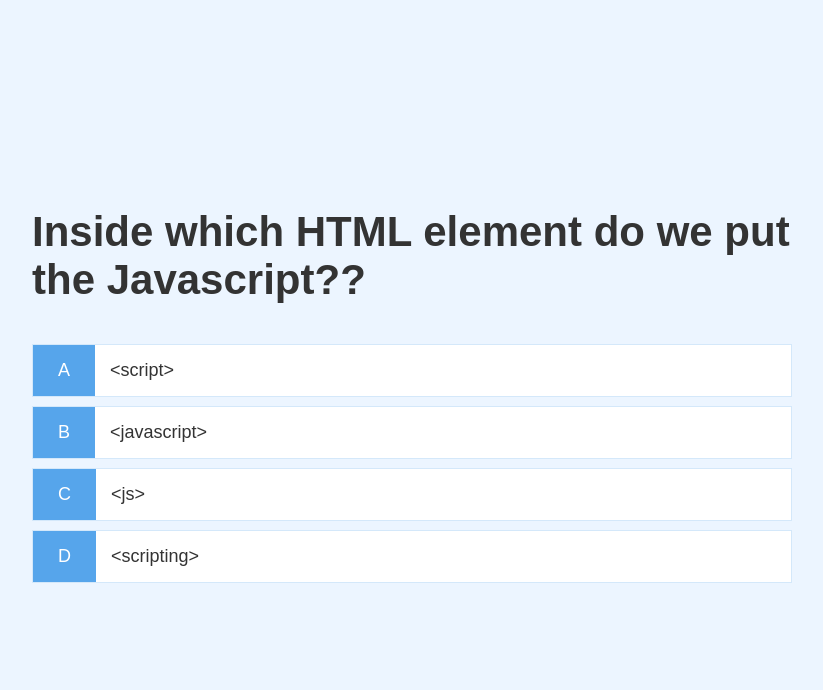
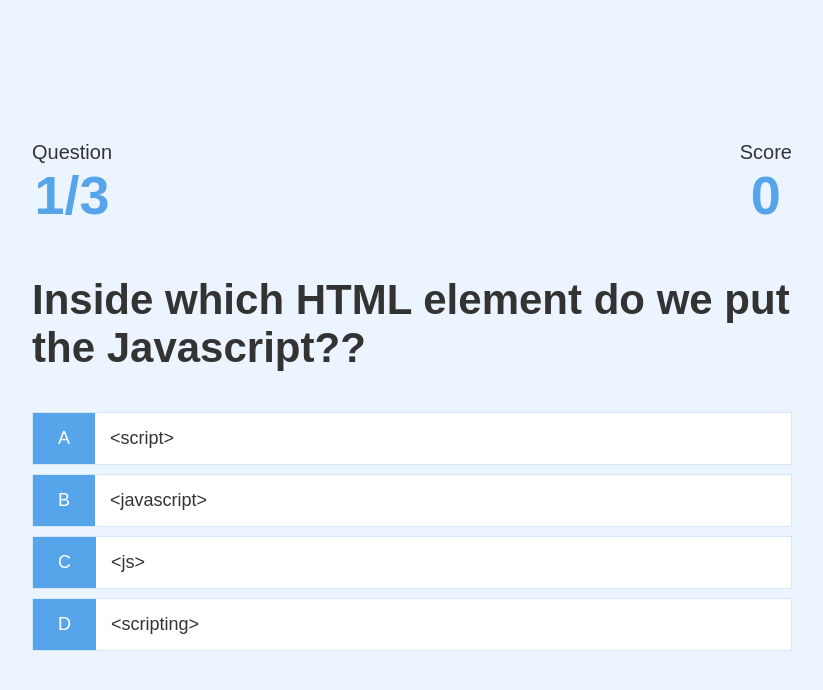
Before and after one commit to ishikadevare/Quiz-App, a plain HTML site: page game.html in a window 1280 px wide. Shown: the whole page, without its empty margins (228-1051 px from the left). Drawn offline with Linux system fonts and the light colour scheme.

Commit message:
more features added

```diff
--- a/game.css
+++ b/game.css
@@ -32,3 +32,19 @@
 .incorrect {
     background-color: #dc3545;
 }
+
+/* HUD */
+
+#hud {
+    display: flex;
+    justify-content: space-between;
+}
+
+.hud-prefix {
+    text-align: center;
+    font-size: 2rem;
+}
+
+.hud-main-text {
+    text-align: center;
+}
--- a/game.html
+++ b/game.html
@@ -11,6 +11,24 @@
 <body>
     <div class="container">
         <div id="game" class="justify-center flex-column">
+            <div id="hud">
+                <div id="hud-item">
+                    <p class="hud-prefix">
+                        Question
+                    </p>
+                    <h1 class="hud-main-text" id="questionCounter">
+
+                    </h1>
+                </div>
+                <div id="hud-item">
+                    <p class="hud-prefix">
+                        Score
+                    </p>
+                    <h1 class="hud-main-text" id="score">
+                        0
+                    </h1>
+                </div>
+            </div>
             <h2 id="question" >What is the answer of this question?</h2>
             <div class="choice-container">
                 <p class="choice-prefix">A</p>
--- a/game.js
+++ b/game.js
@@ -1,5 +1,7 @@
 const question = document.getElementById("question");
 const choices = Array.from(document.getElementsByClassName("choice-text"));
+const questionCounterText = document.getElementById('questionCounter');
+const scoreText = document.getElementById('score');
 
 let currentQuestion = {};
 let acceptingAnswers = true;
@@ -17,7 +19,7 @@ let questions = [
         answer: 1
     },
     {
-        question: "What is thecorrect syntax for referrng to an external script called 'xxx.js'?",
+        question: "What is the correct syntax for referrng to an external script called 'xxx.js'?",
         choice1: "<script href='xxx.js'>",
         choice2: "<script name='xxx.js'>",
         choice3: "<script src='xxx.js'>",
@@ -52,6 +54,9 @@ getNewQuestion = () => {
         return window.location.assign("/end.html");
     }
     questionCounter++;
+    questionCounterText.innerText = `${questionCounter}/${MAX_QUESTIONS}`;
+
+
     const questionIndex = Math.floor(Math.random() * availableQuestions.length);
     currentQuestion = availableQuestions[questionIndex];
     question.innerText = currentQuestion.question;
@@ -76,6 +81,10 @@ choices.forEach(choice => {
 
         const classToApply = selectedAnswer == currentQuestion.answer ? 'correct' : 'incorrect';
 
+        if(classToApply === 'correct'){
+            incrementScore(CORRECT_BONUS);
+        }
+
         selectedChoice.parentElement.classList.add(classToApply);
 
         setTimeout( () => {
@@ -86,4 +95,9 @@ choices.forEach(choice => {
     });
 });
 
+incrementScore = num => {
+    score += num;
+    scoreText.innerText = score;
+};
+
 startGame();
```
